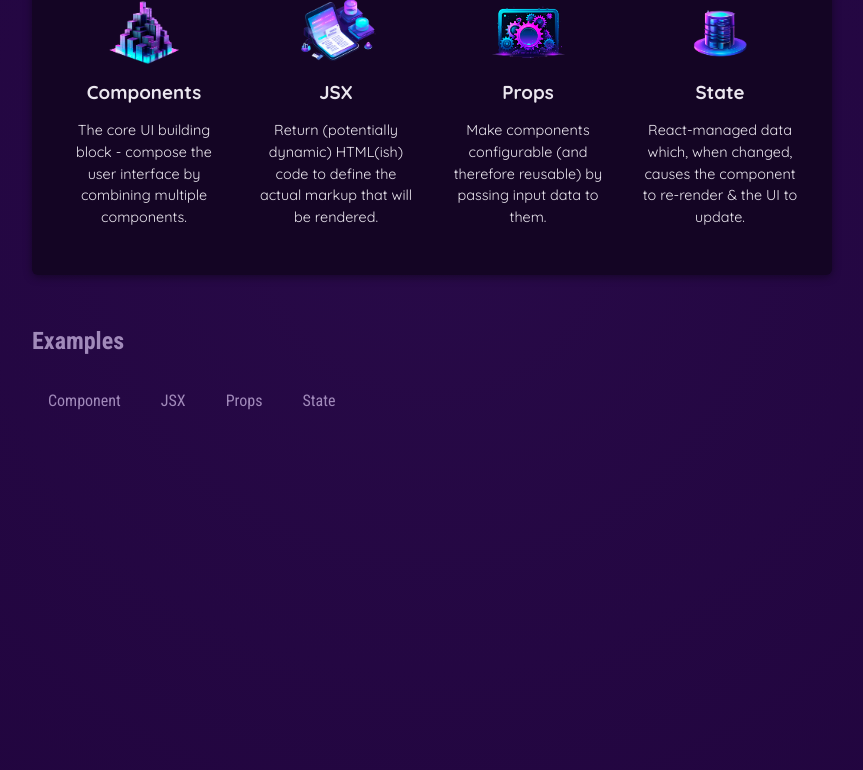
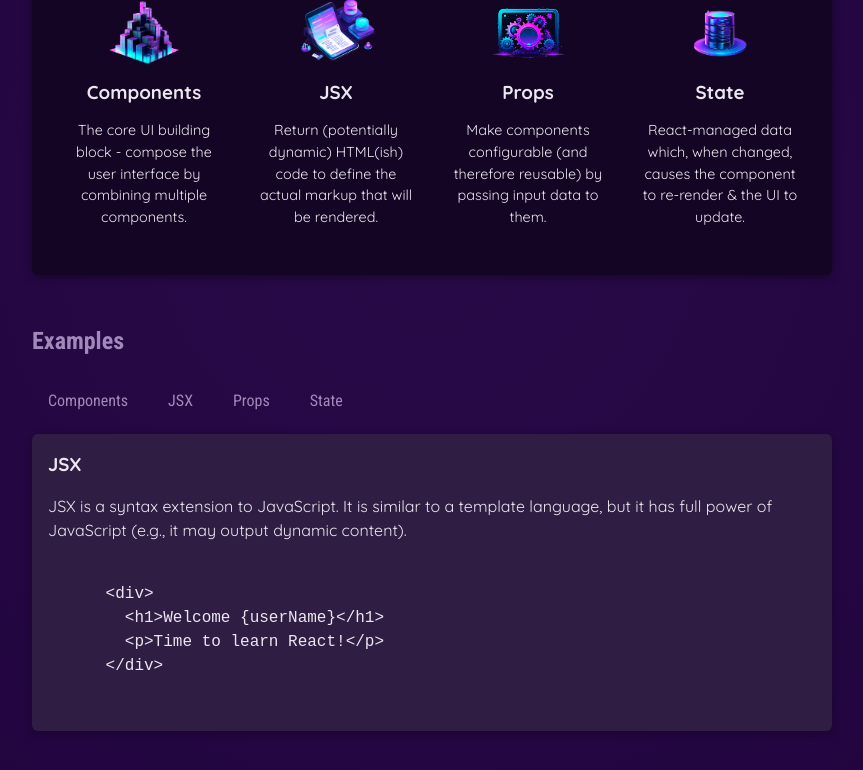
Before and after one commit to A13-Cloud/react, a React (Vite) app in the folder learning/react_essentials__components_JSX_props_state_more/: page / in a window 1280 px wide. Both pictures are taken after a click on the button "JSX". Shown: the part 424-1194 px from the top of the page, without its empty margins (208-1071 px from the left). Built offline with nearby package versions, Linux system fonts and the light colour scheme.

Commit message:
feat(condition): add rendering content conditionally with data

```diff
--- a/learning/react_essentials__components_JSX_props_state_more/src/App.jsx
+++ b/learning/react_essentials__components_JSX_props_state_more/src/App.jsx
@@ -1,12 +1,31 @@
 import { CORE_CONCEPTS } from "./data";
+import { EXAMPLES } from "./data";
 import Header from "./components/Header/Header";
 import CoreConcept from "./components/CoreConcept/CoreConcept";
 import TabButton from "./components/TabButton";
+import {useState} from "react";
 
 function App() {
+  const [selectedTopic, setSelectedTopic] = useState();
 
   function onSelectHandler (selectedButton) {
-    console.log(selectedButton);
+    setSelectedTopic(selectedButton);
+  }
+
+  let tabContent = <p>Please click a tab button</p>;
+
+  if (selectedTopic) {
+    tabContent = (
+      <div id="tab-content">
+        <h3>{EXAMPLES[selectedTopic].title}</h3>
+        <p>{EXAMPLES[selectedTopic].description}</p>
+        <pre>
+          <code>
+            {EXAMPLES[selectedTopic].code}
+          </code>
+        </pre>
+      </div>
+    );
   }
 
   return (
@@ -20,18 +39,17 @@
             <CoreConcept {...CORE_CONCEPTS[1]}/>
             <CoreConcept {...CORE_CONCEPTS[2]}/>
             <CoreConcept {...CORE_CONCEPTS[3]}/>
-
-
           </ul>
         </section>
         <section id="examples">
           <h2>Examples</h2>
           <menu>
-            <TabButton onSelect={() => onSelectHandler("component")}>Component</TabButton>
+            <TabButton onSelect={() => onSelectHandler("components")}>Components</TabButton>
             <TabButton onSelect={() => onSelectHandler("jsx")}>JSX</TabButton>
             <TabButton onSelect={() => onSelectHandler("props")}>Props</TabButton>
             <TabButton onSelect={() => onSelectHandler("state")}>State</TabButton>
           </menu>
+          {tabContent}
         </section>
       </main>
     </div>
--- a/learning/react_essentials__components_JSX_props_state_more/src/data.js
+++ b/learning/react_essentials__components_JSX_props_state_more/src/data.js
@@ -29,3 +29,54 @@
       'React-managed data which, when changed, causes the component to re-render & the UI to update.',
   },
 ];
+
+export const EXAMPLES = {
+  components: {
+    title: 'Components',
+    description: 'Components are the building blocks of React applications. A component is a self-contained module (HTML + optional CSS + JS) that renders some output.',
+    code: `
+      function Welcome() {
+        return <h1>Hello, World!</h1>;
+      }
+    `,
+  },
+  jsx: {
+    title: 'JSX',
+    description: 'JSX is a syntax extension to JavaScript. It is similar to a template language, but it has full power of JavaScript (e.g., it may output dynamic content).',
+    code: `
+      <div>
+        <h1>Welcome {userName}</h1>
+        <p>Time to learn React!</p>
+      </div>
+    `,
+  },
+  props: {
+    title: 'Props',
+    description: 'Components accept arbitrary inputs called props. They are like function arguments.',
+    code: `
+      function Welcome(props) {
+        return <h1>Hello, {props.name}</h1>;
+      }
+    `,
+  },
+  state: {
+    title: 'State',
+    description: 'State allows React components to change their output over time in response to user actions, network responses, and anything else.',
+    code: `
+      function Counter() {
+        const [isVisible, setIsVisible] = useState(false);
+
+        function handleClick() {
+          setIsVisible(true);
+        }
+
+        return (
+          <div>
+            <button onClick={handleClick}>Show Details</button>
+            {isVisible && <p>Amazing details!</p>}
+          </div>
+        );
+      }
+    `,
+  },
+};
```
